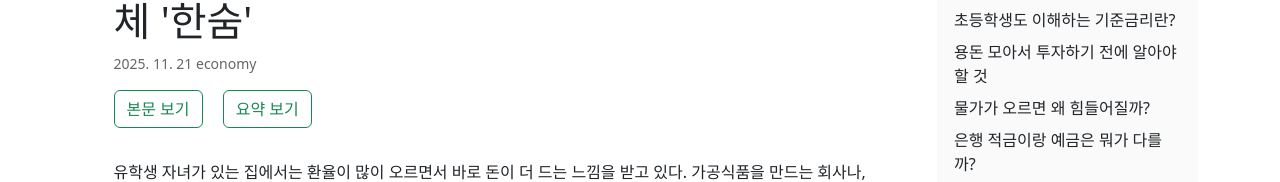
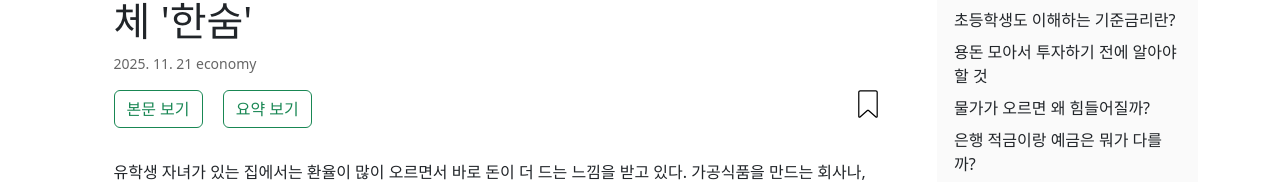
Before and after one commit to skarnddydwls/project, a React (Create React App) app in the folder project/: page /1/News/1 in a window 1280 px wide. Shown: the part 171-353 px from the top of the page. Built offline with nearby package versions, Linux system fonts and the light colour scheme; no server answers.

Commit message:
News.js 기사 스크랩가져오기-임시

```diff
--- a/project/src/css/page.css
+++ b/project/src/css/page.css
@@ -118,3 +118,27 @@
   text-overflow: ellipsis;
   vertical-align: middle;
 }
+
+/* News.js 스크랩 버튼 */
+.scrap-btn {
+  float: right;
+  background: none;
+  border: none;
+  padding: 0;
+  margin-left: 8px;      /* 버튼들 사이 간격 */
+  display: inline-flex;
+  align-items: center;
+  cursor: pointer;
+}
+
+.scrap-btn img {
+  display: block;
+}
+
+.scrap-btn:focus {
+  outline: none;
+}
+
+.scrap-btn:hover img {
+  transform: translateY(-1px) scale(1.05);
+}
--- a/project/src/pages/News.js
+++ b/project/src/pages/News.js
@@ -1,8 +1,10 @@
 import { useParams } from 'react-router-dom';
-import { use, useEffect, useState} from 'react';
+import { useEffect, useState } from 'react';
 import 'bootstrap/dist/css/bootstrap.min.css';
 import Button from 'react-bootstrap/Button';
 import axios from 'axios';
+import fillScrap from '../img/fill-scrap.svg';
+import blankScrap from '../img/blank-scrap.svg';
 
 const dummyNews = [
     {
@@ -27,8 +29,13 @@ const dummyNews = [
 const News = () => {
   const {category, id} = useParams();
   const [news, setNews] = useState(null);
-  const [showText, setShowText] = useState();
-  const [readingState, setReadingState] = useState('simplified');
+const [showText, setShowText] = useState();
+const [readingState, setReadingState] = useState('simplified');
+
+// 스크랩 여부 (아이콘 토글용)
+const [isScraped, setIsScraped] = useState(false);
+
+
 
   useEffect(() => {
     window.scrollTo(0, 0);
@@ -39,8 +46,31 @@ const News = () => {
     }
   }, [id]);
 
+  // 스크랩 버튼 눌렀을 때 호출되는 함수
+  const handleScrap = async () => {
+    try {
+      const userId = localStorage.getItem('userId'); // 로그인 시 저장해둔 값이라고 가정
+
+      if (!userId) {
+        alert('로그인 후 이용 가능합니다.');
+        return;
+      }
+
+      await axios.post('mypage/scraped', {
+        userId: userId,           // your_article.user_id
+        articleId: news.article_id // your_article.article_id
+      });
+
+      setIsScraped(true);
+      alert('스크랩 완료!');
+    } catch (err) {
+      console.error(err);
+      alert('스크랩 중 오류가 발생했습니다.');
+    }
+  };
+
   if (!news) {
-    return;
+    return null;
   }
 
   return(
@@ -52,17 +82,23 @@ const News = () => {
       </p>
 
       <Button variant="outline-success" onClick={() => {
-        if(readingState == 'simplified'){
+        if(readingState === 'simplified'){
           setReadingState('content');
           setShowText(news.content);
-        } else if(readingState == 'content'){
+        } else if(readingState === 'content'){
           setReadingState('simplified');
           setShowText(news.simplified_content)
         }
         }}>{readingState === 'simplified' ? '본문 보기' : '해석 보기'}</Button> &emsp;
       <Button variant="outline-success" onClick={() => {setShowText(news.summary_content)}}>요약 보기</Button> &emsp;
       {/* <Button variant="outline-success">본문 보기</Button> */}
-
+      <button onClick={handleScrap} className="scrap-btn">
+        <img
+          src={isScraped ? fillScrap : blankScrap}
+          alt="scrap"
+          style={{ width: '28px', cursor: 'pointer' }}
+        />
+      </button>
       <section style={{ marginTop: '32px' }}>
         <p style={{ whiteSpace: 'pre-line', lineHeight: 1.6 }}>
           {showText}
```
Also changed, not shown: project/src/img/blank-scrap.svg (added), project/src/img/fill-scrap.svg (added).
